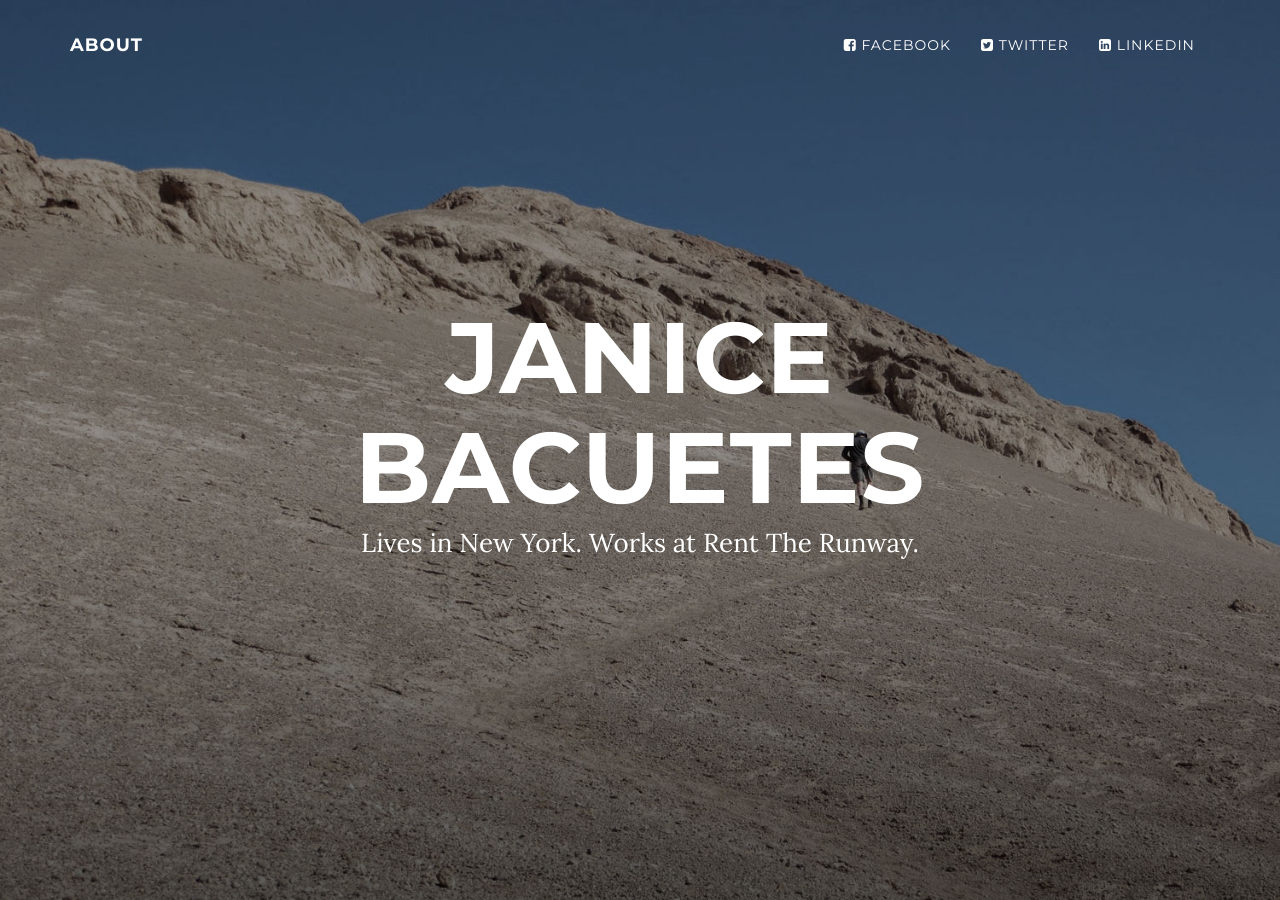
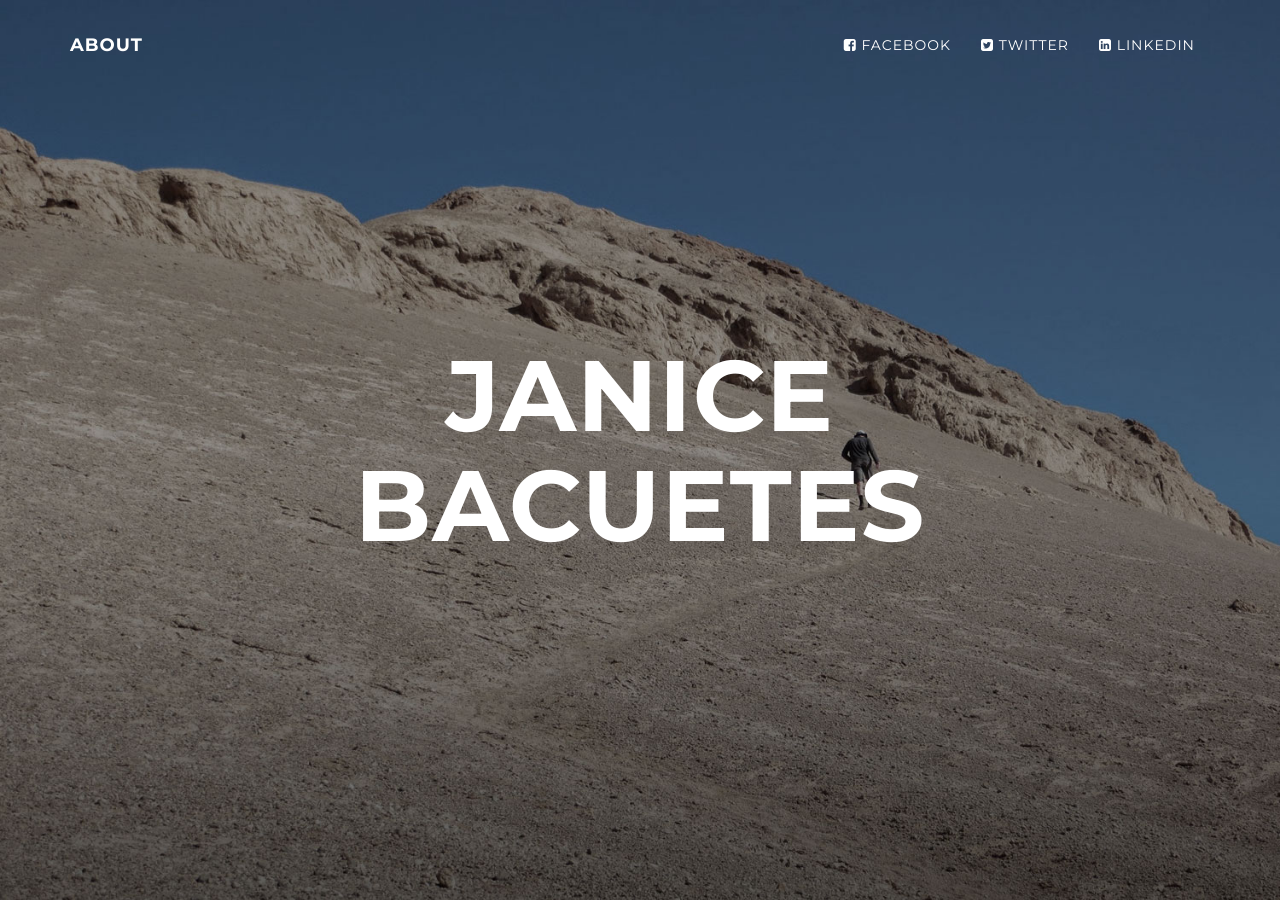
Before and after one commit to juhneece/juhneece.github.io, a Jekyll site: the page built from index.html, in a window 1280 px wide. Built offline with Jekyll 4.4.1, drawn with Linux system fonts in a browser that asks for light colours; nearby versions of some CDN libraries; Markdown is read by kramdown in place of the engine named in the settings.

Commit message:
don't show the little paragraph on homepage

```diff
--- a/index.html
+++ b/index.html
@@ -10,7 +10,7 @@ p_text: Lives in New York. Works at <a href="https://www.renttherunway.com/">Ren
       <div class="row">
         <div class="col-md-8 col-md-offset-2">
           <h1 class="brand-heading">{{ site.author.name }}</h1>
-          <p class="intro-text">{{ page.p_text }}</p>
+          <!-- <p class="intro-text">{{ page.p_text }}</p> -->
         </div>
       </div>
     </div>
```
